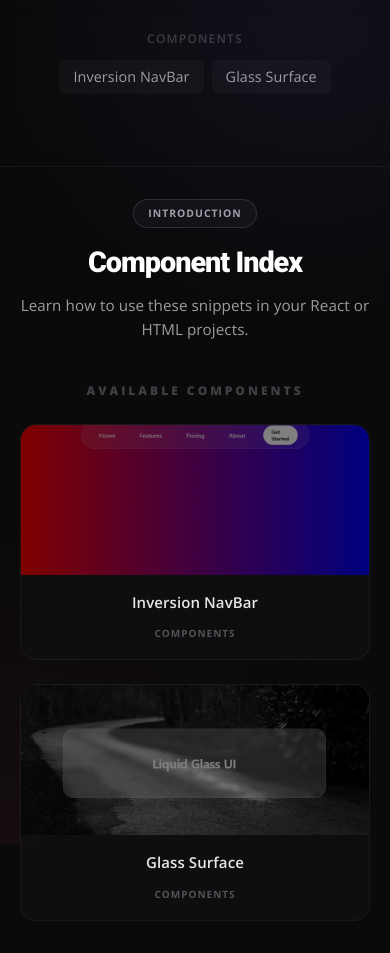
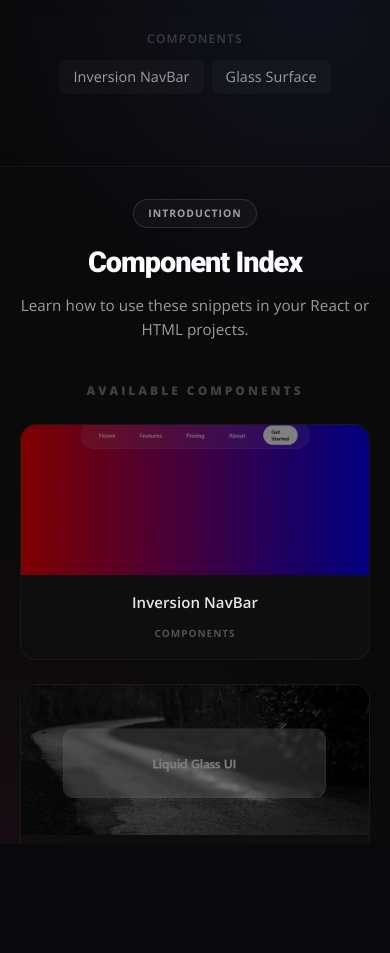
Before and after one commit to Teslacoil10-1/Code-libary, a React (Vite) app: page /intro in a window 390 px wide. After the commit the page ends 844 px from the top, so only its background shows below. Built offline with nearby package versions, Linux system fonts and the light colour scheme.

Commit message:
made responsive again

```diff
--- a/src/App.css
+++ b/src/App.css
@@ -1,4 +1,15 @@
 @import url('https://fonts.googleapis.com/css2?family=Montserrat:ital,wght@0,100..900;1,100..900&family=Open+Sans:ital,wght@0,300..800;1,300..800&family=Roboto:ital,wdth,wght@0,75,900;1,75,900&display=swap');
+
+/* 1. LOCK THE ROOT */
+html, body {
+  margin: 0;
+  padding: 0;
+  width: 100%;
+  height: 100%;
+  overflow: hidden;
+  position: fixed; /* This is the "nuclear option" for mobile */
+  overscroll-behavior: none; /* Stops pull-to-refresh */
+}
 
 :root {
   --background: #09090b;
@@ -14,6 +25,7 @@
   position: relative;
   width: 100%;
   height: 100vh;
+  height: 100dvh; /* Adapts to mobile URL bars */
   background-color: var(--background);
   color: var(--foreground);
   font-family: 'Segoe UI', Tahoma, Geneva, Verdana, sans-serif;
@@ -21,6 +33,7 @@
   display: flex;
   justify-content: center;
   align-items: center;
+  touch-action: none; /* Stops all touch-based scrolling gestures */
 }
 
 .bg-gradient-overlay {
@@ -50,7 +63,6 @@
   text-align: center;
   border-radius: 25px;
   padding: 100px 50px;
-  text-wrap: nowrap;
 }
 
 .logo {
@@ -132,64 +144,43 @@
   0% { background-position: 0% 50%; }
   100% { background-position: 150% 50%; }
 }
+
 /* --- Responsive Design --- */
 
-/* Tablet and Smaller Desktops (Under 1024px) */
 @media (max-width: 1024px) {
-  .title {
-    font-size: 4rem;
-  }
+  .title { font-size: 4rem; }
+  .hero-content { padding: 60px 30px; }
+}
 
-  .hero-content {
-    padding: 60px 30px;
-    text-wrap: wrap;
-  }
-}
 @media (max-width: 768px) {
   .app-container {
-    height: 100vh;
-    min-height: 100vh;
-    overflow: hidden;
+    height: 100dvh;
   }
-
   .hero-content {
     width: 90%;
     padding: 40px 20px;
-    text-wrap: wrap;
   }
-
   .title {
     font-size: 2.8rem;
     letter-spacing: -1px;
   }
-
   .subtitle {
     font-size: 1.1rem;
     margin-bottom: 2rem;
-    padding: 0 10px;
   }
-
   .logo {
-    position: relative; /* Moves logo into flow or keeps it top-right */
+    position: relative;
     top: 20px;
-    right: auto;
     margin-bottom: 2rem;
   }
-
   .cta-button.primary {
     padding: 12px 24px;
-    width: 80%; /* Larger tap target for fingers */
+    width: 80%;
     text-align: center;
   }
 }
 
-/* Very Small Screens (Under 480px) */
 @media (max-width: 480px) {
-  .title {
-    font-size: 2.2rem;
-  }
-
-  .subtitle {
-    font-size: 1rem;
-  }
+  .title { font-size: 2.2rem; }
+  .subtitle { font-size: 1rem; }
 }
```
